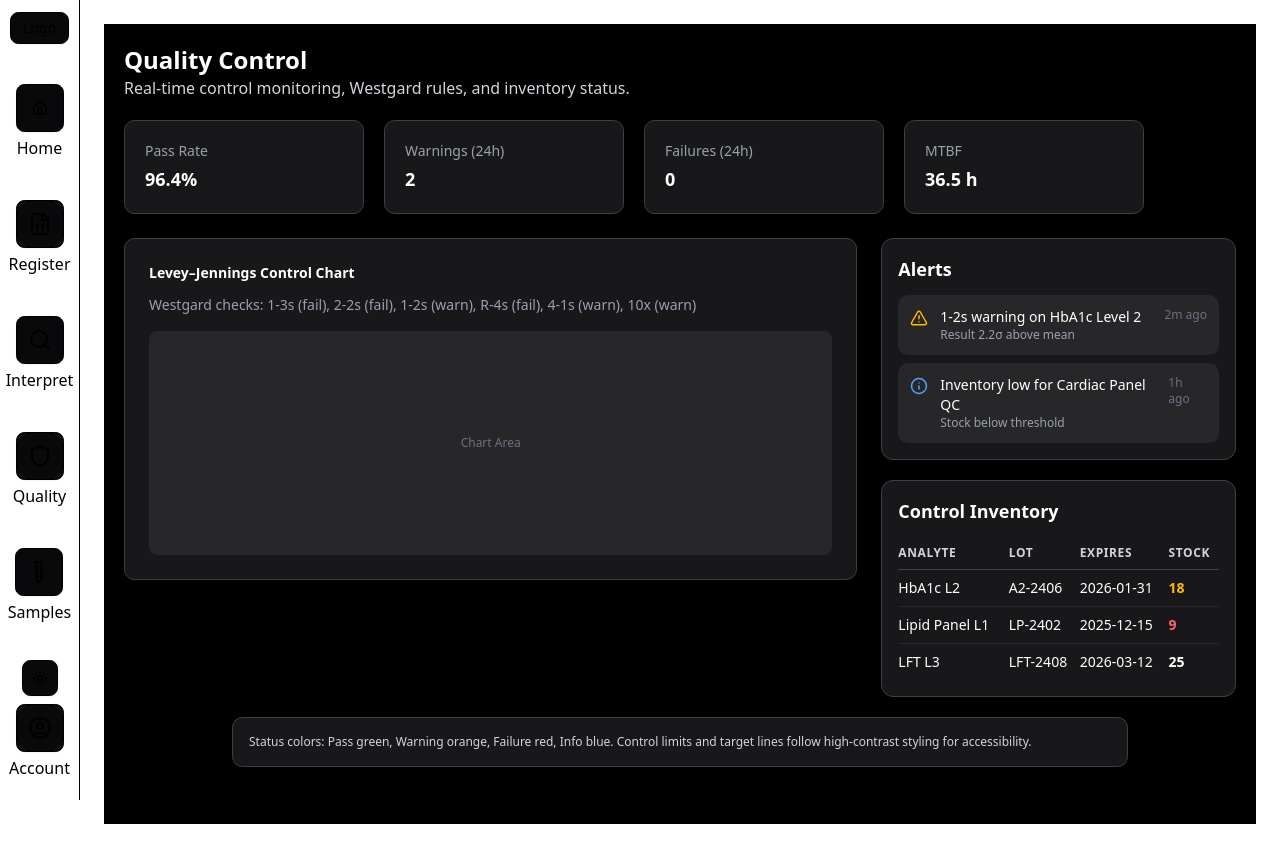
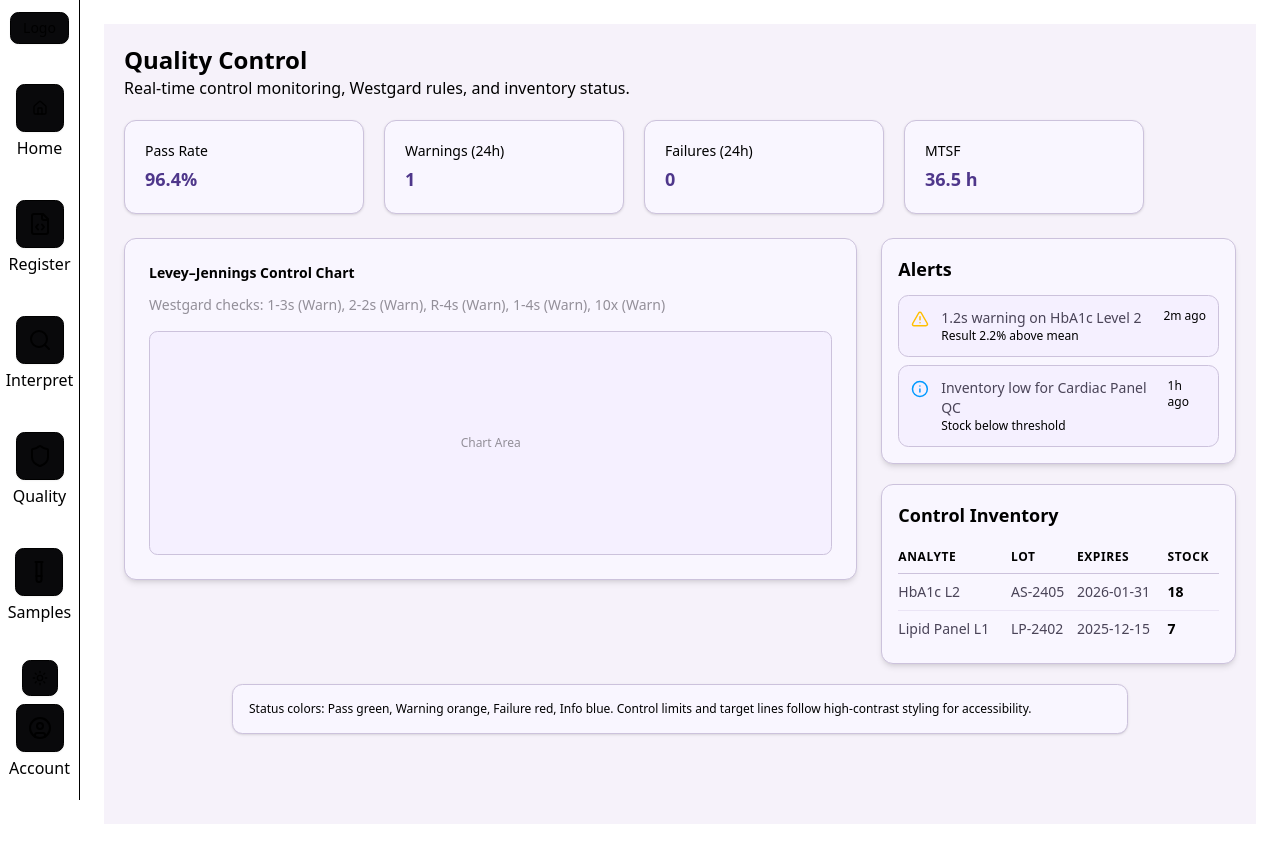
Before and after one commit to YKUNAKORN/PrecisionPGx, a Next.js app: page /dashboard/Quality in a window 1280 px wide. Built offline with nearby package versions, Linux system fonts and the light colour scheme.

Commit message:
Update colour Quality

```diff
--- a/app/dashboard/Quality/page.tsx
+++ b/app/dashboard/Quality/page.tsx
@@ -2,19 +2,19 @@ import { AlertTriangle, Info } from "lucide-react";
 
 const Page = () => {
   return (
-    <div className="p-5 bg-black min-h-screen text-white">
+    <div className="p-5 bg-[#F6F2FA] min-h-screen text-[#4A4458]">
       {/* Header */}
-      <h1 className="text-2xl font-bold">Quality Control</h1>
-      <h3 className="text-gray-300">
+      <h1 className="text-2xl font-bold text-[#000000]">Quality Control</h1>
+      <h3 className="text-[#000000]">
         Real-time control monitoring, Westgard rules, and inventory status.
       </h3>
 
       {/* Cards */}
       <div className="flex flex-wrap justify-start gap-5 mt-5">
         <Card title="Pass Rate" value="96.4%" />
-        <Card title="Warnings (24h)" value="2" />
+        <Card title="Warnings (24h)" value="1" />
         <Card title="Failures (24h)" value="0" />
-        <Card title="MTBF" value="36.5 h" />
+        <Card title="MTSF" value="36.5 h" />
       </div>
 
       {/* Main content grid */}
@@ -23,7 +23,7 @@ const Page = () => {
         <div className="lg:col-span-2">
           <Chart
             title="Levey–Jennings Control Chart"
-            value="Westgard checks: 1-3s (fail), 2-2s (fail), 1-2s (warn), R-4s (fail), 4-1s (warn), 10x (warn)"
+            value="Westgard checks: 1-3s (Warn), 2-2s (Warn), R-4s (Warn), 1-4s (Warn), 10x (Warn)"
           />
         </div>
 
@@ -42,37 +42,33 @@ const Page = () => {
   );
 };
 
-// ✅ Card
 function Card({ title, value }) {
   return (
-    <div className="bg-zinc-900 border border-zinc-700 rounded-lg p-5 shadow-sm w-60">
-      <h3 className="text-sm text-gray-400">{title}</h3>
-      {value && <p className="text-lg font-semibold text-white mt-1">{value}</p>}
+    <div className="bg-[#F9F6FF] border border-[#CCC2DC] rounded-xl p-5 shadow-sm w-60">
+      <h3 className="text-sm text-[#000000]">{title}</h3>
+      {value && <p className="text-lg font-semibold text-[#4F378B] mt-1">{value}</p>}
     </div>
   );
 }
 
-// ✅ Chart
 function Chart({ title, value }) {
   return (
-    <div className="bg-zinc-900 border border-zinc-700 rounded-lg p-6 shadow-md w-full">
-      <h3 className="text-sm font-bold text-white">{title}</h3>
-      {value && <p className="text-sm text-gray-400 mt-3">{value}</p>}
-      {/* Placeholder for chart */}
-      <div className="h-56 bg-zinc-800 mt-4 rounded-md flex items-center justify-center text-gray-500 text-xs">
+    <div className="bg-[#F9F6FF] border border-[#CCC2DC] rounded-xl p-6 shadow-md w-full">
+      <h3 className="text-sm font-bold text-[#000000]">{title}</h3>
+      {value && <p className="text-sm text-[#938F99] mt-3">{value}</p>}
+      <div className="h-56 bg-[#D0BCFF1A] mt-4 rounded-md flex items-center justify-center text-[#938F99] text-xs border border-[#CCC2DC]">
         Chart Area
       </div>
     </div>
   );
 }
 
-// ✅ Alerts
 function Alerts() {
   const alertsData = [
     {
       id: 1,
-      title: "1-2s warning on HbA1c Level 2",
-      description: "Result 2.2σ above mean",
+      title: "1.2s warning on HbA1c Level 2",
+      description: "Result 2.2% above mean",
       time: "2m ago",
       type: "warning",
     },
@@ -88,31 +84,31 @@ function Alerts() {
   const renderIcon = (type) => {
     switch (type) {
       case "warning":
-        return <AlertTriangle size={18} className="text-amber-400 mt-0.5" />;
+        return <AlertTriangle size={18} className="text-[#FFBF00] mt-0.5" />;
       case "info":
-        return <Info size={18} className="text-blue-400 mt-0.5" />;
+        return <Info size={18} className="text-[#0099FF] mt-0.5" />;
       default:
         return null;
     }
   };
 
   return (
-    <div className="bg-zinc-900 rounded-xl p-4 shadow-lg w-full border border-zinc-700">
-      <h2 className="mb-3 text-lg font-semibold text-white">Alerts</h2>
+    <div className="bg-[#F9F6FF] rounded-xl p-4 shadow-md w-full border border-[#CCC2DC]">
+      <h2 className="mb-3 text-lg font-semibold text-[#000000]">Alerts</h2>
       <div className="space-y-2">
         {alertsData.map((alert) => (
           <div
             key={alert.id}
-            className="flex items-start justify-between rounded-lg bg-zinc-800 p-3"
+            className="flex items-start justify-between rounded-lg bg-[#D0BCFF1A] p-3 border border-[#CCC2DC]"
           >
             <div className="flex items-start gap-3">
               {renderIcon(alert.type)}
               <div>
-                <p className="text-sm font-medium text-white">{alert.title}</p>
-                <p className="text-xs text-gray-400">{alert.description}</p>
+                <p className="text-sm font-medium text-[#4A4458]">{alert.title}</p>
+                <p className="text-xs text-[#000000]">{alert.description}</p>
               </div>
             </div>
-            <span className="text-xs text-gray-500">{alert.time}</span>
+            <span className="text-xs text-[#000000]">{alert.time}</span>
           </div>
         ))}
       </div>
@@ -120,26 +116,24 @@ function Alerts() {
   );
 }
 
-// ✅ Inventory
 function Inventory() {
   const inventoryData = [
-    { analyte: "HbA1c L2", lot: "A2-2406", expires: "2026-01-31", stock: 18 },
-    { analyte: "Lipid Panel L1", lot: "LP-2402", expires: "2025-12-15", stock: 9 },
-    { analyte: "LFT L3", lot: "LFT-2408", expires: "2026-03-12", stock: 25 },
+    { analyte: "HbA1c L2", lot: "AS-2405", expires: "2026-01-31", stock: 18 },
+    { analyte: "Lipid Panel L1", lot: "LP-2402", expires: "2025-12-15", stock: 7 },
   ];
 
   const getStockColor = (stock) => {
-    if (stock < 10) return "text-red-400 font-semibold";
-    if (stock < 20) return "text-amber-400 font-semibold";
-    return "text-white font-semibold";
+    if (stock < 10) return "text-[#000000] font-semibold";
+    if (stock < 20) return "text-[#000000] font-semibold";
+    return "text-[#000000] font-semibold";
   };
 
   return (
-    <div className="bg-zinc-900 rounded-xl p-4 shadow-md w-full border border-zinc-700">
-      <h3 className="text-lg font-semibold mb-4 text-white">Control Inventory</h3>
+    <div className="bg-[#F9F6FF] rounded-xl p-4 shadow-md w-full border border-[#CCC2DC]">
+      <h3 className="text-lg font-semibold mb-4 text-[#000000]">Control Inventory</h3>
       <table className="w-full text-sm text-left border-collapse">
         <thead>
-          <tr className="border-b border-zinc-700 text-gray-300 uppercase text-xs tracking-wider">
+          <tr className="border-b border-[#CCC2DC] text-[#000000] uppercase text-xs tracking-wider">
             <th className="pb-2 pt-1">Analyte</th>
             <th className="pb-2 pt-1">Lot</th>
             <th className="pb-2 pt-1">Expires</th>
@@ -150,11 +144,11 @@ function Inventory() {
           {inventoryData.map((item, idx) => (
             <tr
               key={idx}
-              className="border-b border-zinc-800 last:border-0 hover:bg-zinc-800/50 transition"
+              className="border-b border-[#EAE4F5] last:border-0 hover:bg-[#D0BCFF1A] transition"
             >
-              <td className="py-2 text-white">{item.analyte}</td>
-              <td className="py-2 text-white">{item.lot}</td>
-              <td className="py-2 text-white">{item.expires}</td>
+              <td className="py-2 text-[#4A4458]">{item.analyte}</td>
+              <td className="py-2 text-[#4A4458]">{item.lot}</td>
+              <td className="py-2 text-[#4A4458]">{item.expires}</td>
               <td className={`py-2 ${getStockColor(item.stock)}`}>{item.stock}</td>
             </tr>
           ))}
@@ -164,11 +158,10 @@ function Inventory() {
   );
 }
 
-// ✅ Status
 function Status({ value }) {
   return (
-    <div className="bg-zinc-900 border border-zinc-700 rounded-lg p-4 shadow-md w-full max-w-4xl">
-      {value && <p className="text-xs text-gray-300">{value}</p>}
+    <div className="bg-[#F9F6FF] border border-[#CCC2DC] rounded-lg p-4 shadow-sm w-full max-w-4xl">
+      {value && <p className="text-xs text-[#000000]">{value}</p>}
     </div>
   );
 }
```
